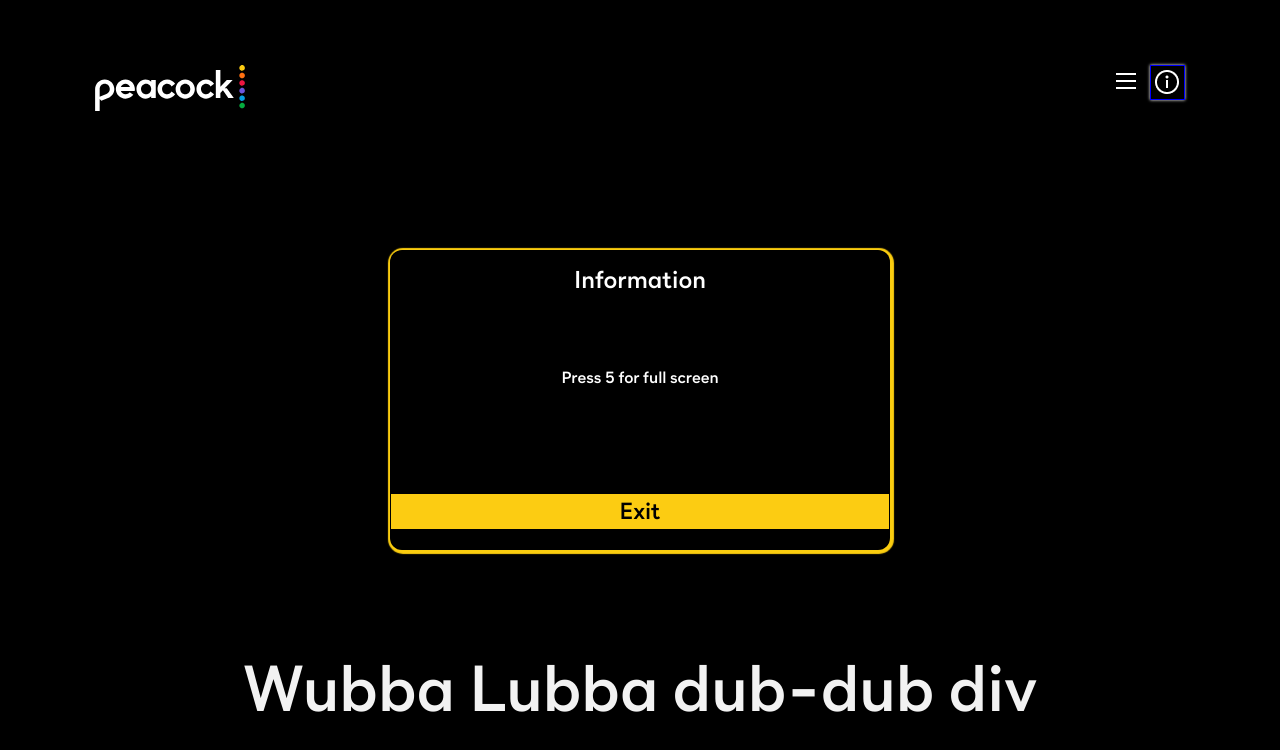
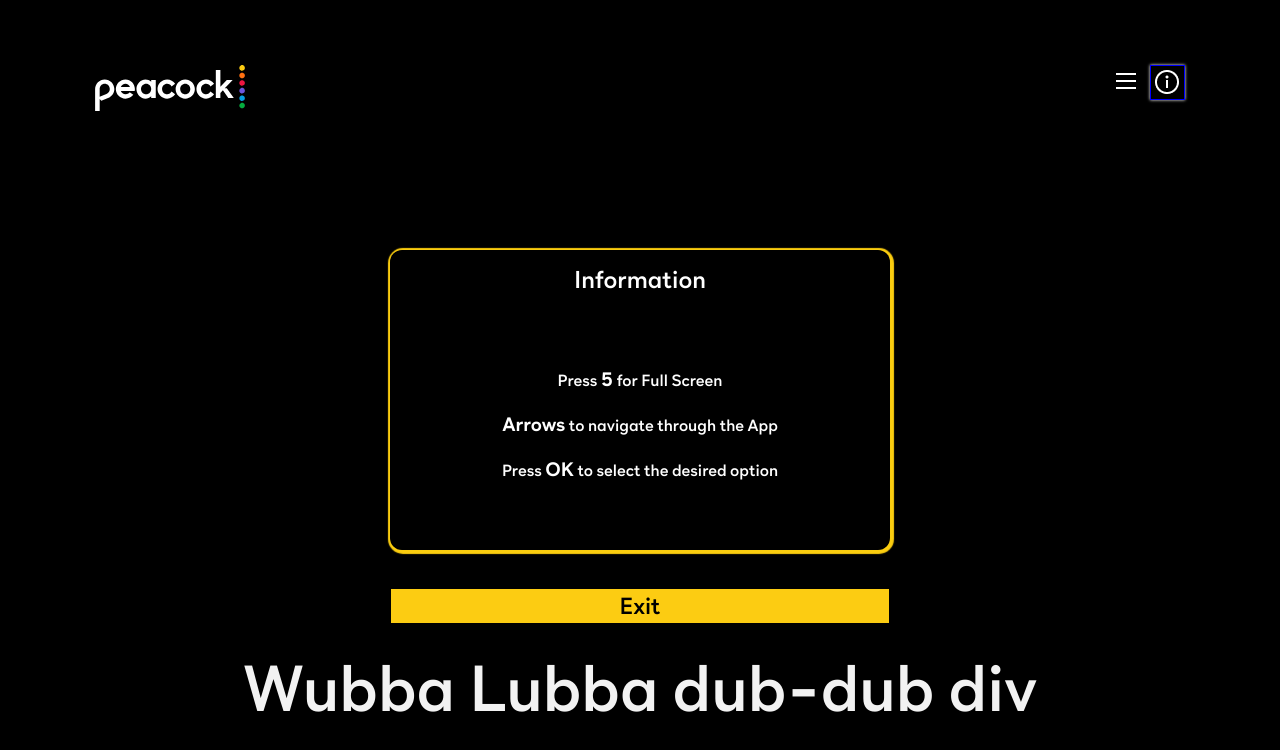
Before and after one commit to GoncaloBM/peacock-constrast-test, a React (Create React App) app: page / in a window 1280 px wide. Shown: the top 750 px of the page. Built offline with nearby package versions, Linux system fonts and the light colour scheme; no server answers.

Commit message:
Fixing bug when uploading image and return to galery, that image was not appearing. Fixed! Added more controls to modal

```diff
--- a/src/App.js
+++ b/src/App.js
@@ -100,6 +100,7 @@ function App(props) {
     modalIsOpen,
     openModal,
     queryStringText,
+    fromUploadToGallery
   ]);
 
   let getColor = (color, isText) => {
--- a/src/components/modal/modal.js
+++ b/src/components/modal/modal.js
@@ -16,9 +16,19 @@ function Modal(props) {
   return (
     <div className={`${props.modalIsOpen ? "helpOpen" : "helpClosed"}`}>
       <div className="tittleMenu">Information</div>
-      <p>Press 5 for full screen</p>
-      <div className="exitButton"> Exit
-</div>    </div>
+      <p>
+        Press <span style={{ fontWeight: "bold" , fontSize:'1.2rem'}}>5</span> for Full Screen
+      </p>
+      <p>
+        <span style={{ fontWeight: "bold", fontSize:'1.2rem' }}>Arrows</span> to navigate through the
+        App
+      </p>
+      <p>
+        Press <span style={{ fontWeight: "bold" , fontSize:'1.2rem'}}>OK</span> to select the
+        desired option
+      </p>
+      <div className="exitButton"> Exit</div>{" "}
+    </div>
   );
 }
 export default Modal;
```
Lines whose indentation alone changed are shown as unchanged.
